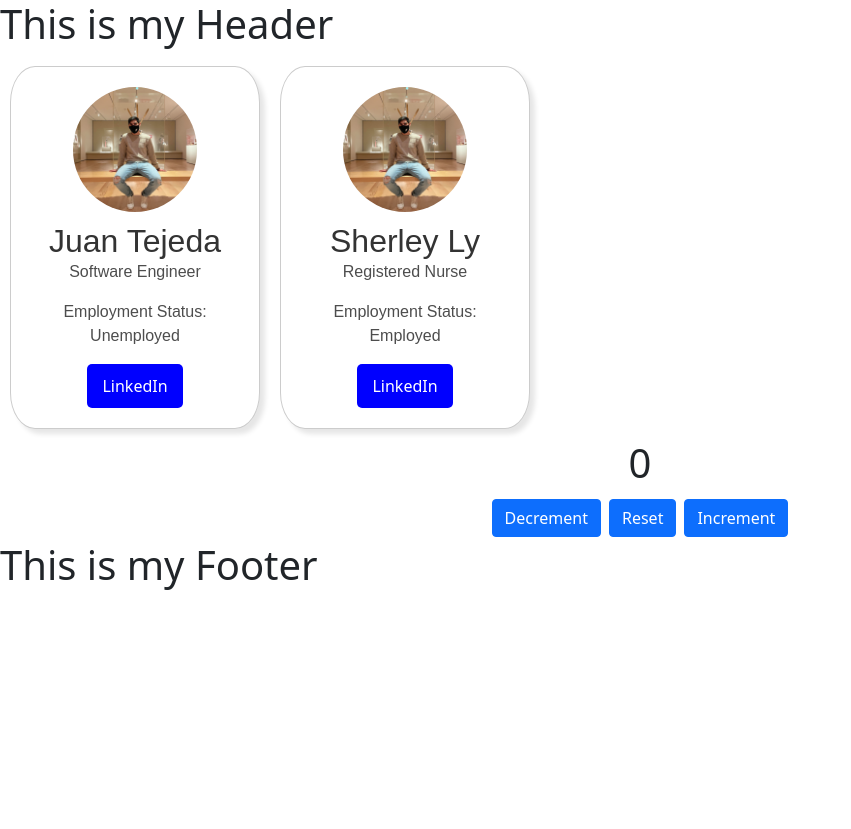
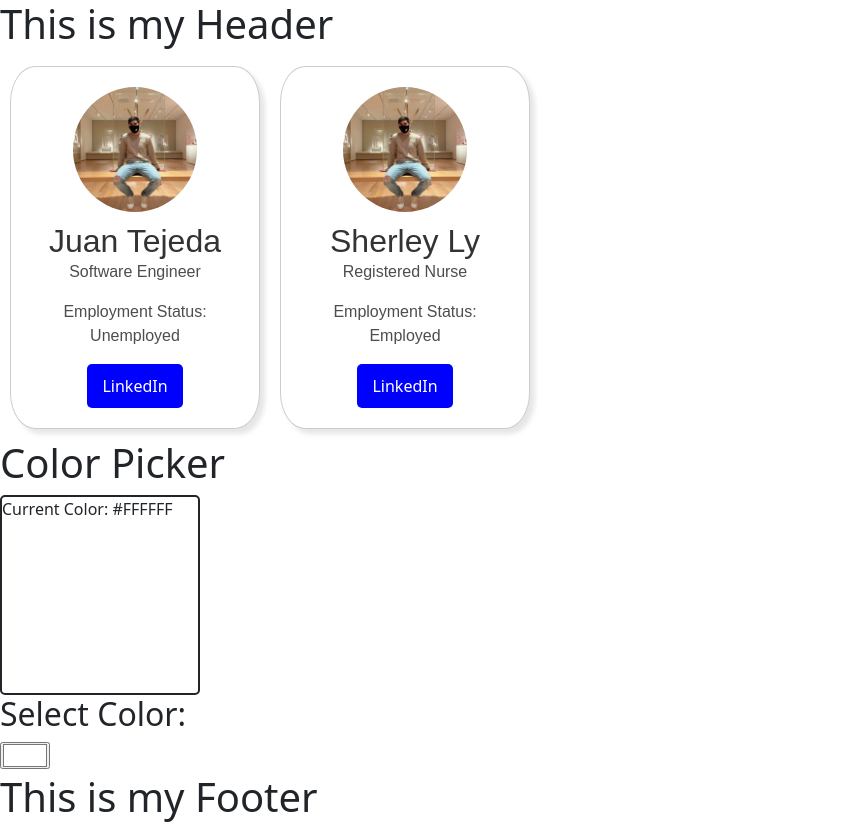
Before and after one commit to JuanTGit/JuanTGit.github.io, a React (Vite) app: page / in a window 1280 px wide. Shown: the whole page, without its empty margins (0-851 px from the left). Before the commit the page ends 800 px from the top, so only its background shows below. Built offline with nearby package versions, Linux system fonts and the light colour scheme.

Commit message:
Added color picker

```diff
--- a/src/App.jsx
+++ b/src/App.jsx
@@ -3,6 +3,8 @@ import Footer from "./Footer"
 import Card from "./components/Card"
 import { Routes, Route } from "react-router-dom"
 import Count from "./components/StateButton"
+import NameComponent from "./components/NameInput"
+import ColorPicker from "./components/Color"
 
 function App() {
   return(
@@ -10,7 +12,7 @@ function App() {
         <Header />
         <Card firstName="Juan" lastName="Tejeda" career="Software Engineer" isEmployed={false}/>
         <Card firstName="Sherley" lastName="Ly" career="Registered Nurse" isEmployed={true}/>
-        <Count />
+        <ColorPicker />
         <Footer />
     </>
   )
--- /dev/null
+++ b/src/components/Color.jsx
@@ -0,0 +1,23 @@
+import { useState } from "react";
+
+function ColorPicker(){
+
+    const [color, setColor] = useState("#FFFFFF");
+
+    const handleColorChange = (e) => {
+        setColor(e.target.value)
+    }
+
+    return(
+        <div className="color-picker-container">
+            <h1>Color Picker</h1>
+            <div className="color-display" style={{backgroundColor: color}}>
+                <p>Current Color: {color}</p>
+            </div>
+            <h2>Select Color:</h2>
+            <input type="color" value={color} onChange={handleColorChange}/>
+        </div>
+    );
+}
+
+export default ColorPicker
--- /dev/null
+++ b/src/components/NameInput.jsx
@@ -0,0 +1,18 @@
+import { useState } from "react";
+
+function NameComponent(){
+    const [name, setName] = useState("");
+
+    const handleNameChange = (e) => {
+        setName(e.target.value)
+    }
+
+    return(
+        <div>
+            <input onChange={handleNameChange} value={name} placeholder="What's your name?" />
+            <p>Name: {name}</p>
+        </div>
+    );
+}
+
+export default NameComponent
--- a/src/index.css
+++ b/src/index.css
@@ -26,3 +26,11 @@
   font-family: Arial, sans-serif;
   color: hsla(0, 0%, 30%);
 }
+
+.color-display{
+  border: 2px solid;
+  width: 200px;
+  height: 200px;
+  border-radius: 5px;
+
+}
```
